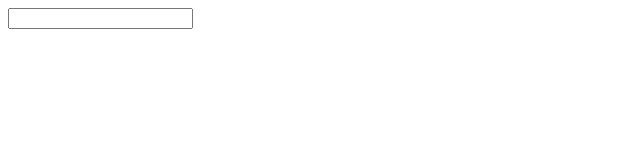
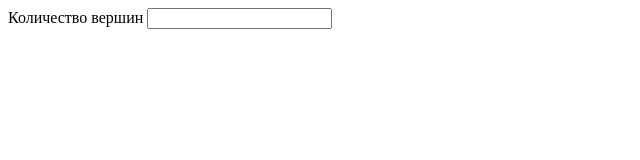
Before and after one commit to Ugrinov/minCut, a plain HTML site: page index.html in a window 1280 px wide. Shown: the whole page, without its empty margins (0-640 px from the left). Drawn offline with Linux system fonts and the light colour scheme.

Commit message:
2 commit

```diff
--- a/index.html
+++ b/index.html
@@ -2,10 +2,17 @@
 <html>
     <head>
         <meta charset="utf-8">
+        <title>Алгоритм Форда Фалкерсон </title>
+        <link rel="stylesheet" href="style.css">
     </head>
     <body>
         <header>
-            <input type="text">
+            <form>
+            <label for="numVertices">Количество вершин</label>
+            <input class="numVertices" id="numVertices" type="text">
+
+
+            </form>
         </header>
         <main>
 
```
